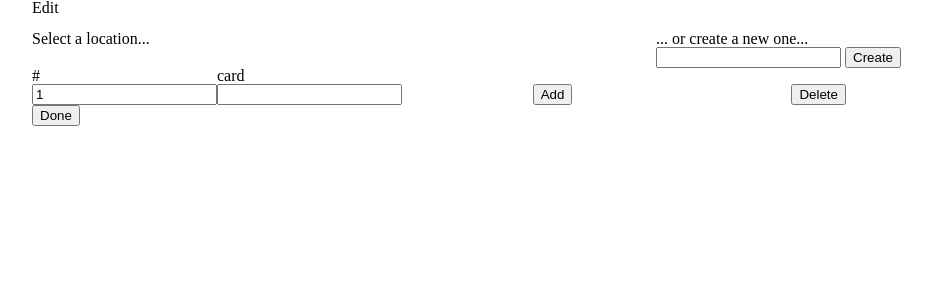
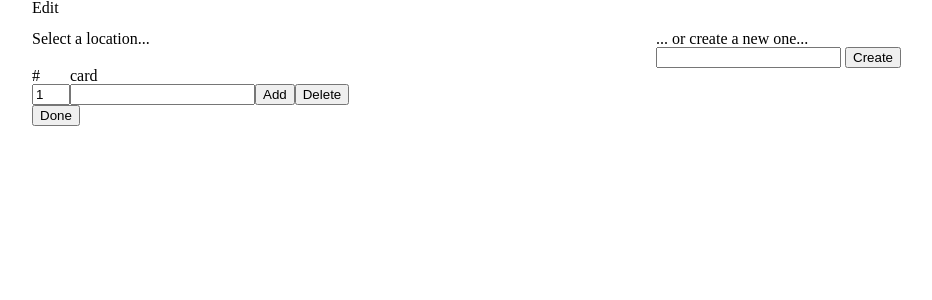
Before and after one commit to keeperofkeys/memoryadept, a Django app: page /locations in a window 1280 px wide. Shown: the top 300 px of the page, without its empty margins (96-1028 px from the left). Run offline with Django 3.2, Linux system fonts and the light colour scheme; data that the repository does not hold is empty; parts of the project's set-up code (start-up, migrations or seed data) failed here and were passed over.

Commit message:
misc Front end tweaks

```diff
--- a/assets/js/main.js
+++ b/assets/js/main.js
@@ -85,7 +85,7 @@ function addTableRow() {
       $rowTemplate = $table.find('tr:last-child').clone(false),
       $newRow = $table.append($rowTemplate).find('tr:last-child'),
       $inputs = $newRow.find('input');
-      $inputs.get(0).name = 'n' + $rows.length;
+      $inputs.eq(0).val(1).attr('name', 'n' + $rows.length);
       $inputs.get(1).name = 'c' + $rows.length;
 
       // attach new Autocomplete()
--- a/assets/sass/_tables.scss
+++ b/assets/sass/_tables.scss
@@ -24,12 +24,22 @@
 
   table {
     clear: both;
+    width: 300px;
   }
 
   th, td {
-    width: 400px;
-    &:first-child {
-      width: 40px;
+    &.name {
+      //width: 100px;
+    }
+    &.no {
+      //width: 40px;
+
+      input {
+        width: 30px;
+      }
+    }
+    &.button {
+      width: 100px;
     }
   }
 }
--- a/assets/stylesheets/screen.css
+++ b/assets/stylesheets/screen.css
@@ -105,12 +105,13 @@ form {
 /* line 25, ../sass/_tables.scss */
 #edit-card-list table {
   clear: both;
+  width: 300px;
 }
-/* line 29, ../sass/_tables.scss */
-#edit-card-list th, #edit-card-list td {
-  width: 400px;
+/* line 37, ../sass/_tables.scss */
+#edit-card-list th.no input, #edit-card-list td.no input {
+  width: 30px;
 }
-/* line 31, ../sass/_tables.scss */
-#edit-card-list th:first-child, #edit-card-list td:first-child {
-  width: 40px;
+/* line 41, ../sass/_tables.scss */
+#edit-card-list th.button, #edit-card-list td.button {
+  width: 100px;
 }
--- a/templates/edit_location.html
+++ b/templates/edit_location.html
@@ -26,10 +26,10 @@
       <th>card</th>
     </tr>
     <tr>
-      <td><input type="text" name="n0" value="1"></td>
-      <td><input type="text" name="c0" class="autocomplete"></td>
-      <td><button class="addRow">Add</button></td>
-      <td><button class="deleteRow">Delete</button></td>
+      <td class="no"><input type="text" name="n0" value="1"></td>
+      <td class="name"><input type="text" name="c0" class="autocomplete"></td>
+      <td class="button"><button class="addRow">Add</button></td>
+      <td class="button"><button class="deleteRow">Delete</button></td>
     </tr>
   </table>
   <button type="submit" method="post" action="">Done</button>
```
